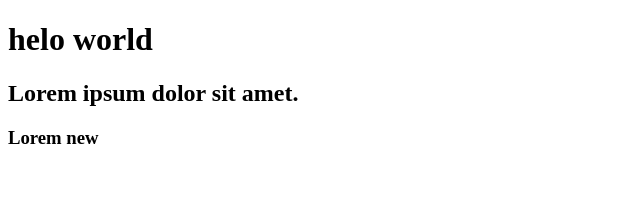
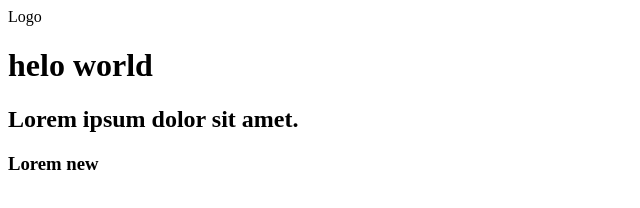
Before and after one commit to Glib228/git_test_repository, a plain HTML site: page index.html in a window 1280 px wide. Shown: the whole page, without its empty margins (0-640 px from the left). Drawn offline with Linux system fonts and the light colour scheme.

Commit message:
added header

```diff
--- a/index.html
+++ b/index.html
@@ -4,6 +4,7 @@
 	<meta charset="UTF-8">
 	<title>Document</title>
 </head>
+<header>Logo</header>
 <body>
 	<h1>helo world</h1>
 	<h2>Lorem ipsum dolor sit amet.</h2>
```
